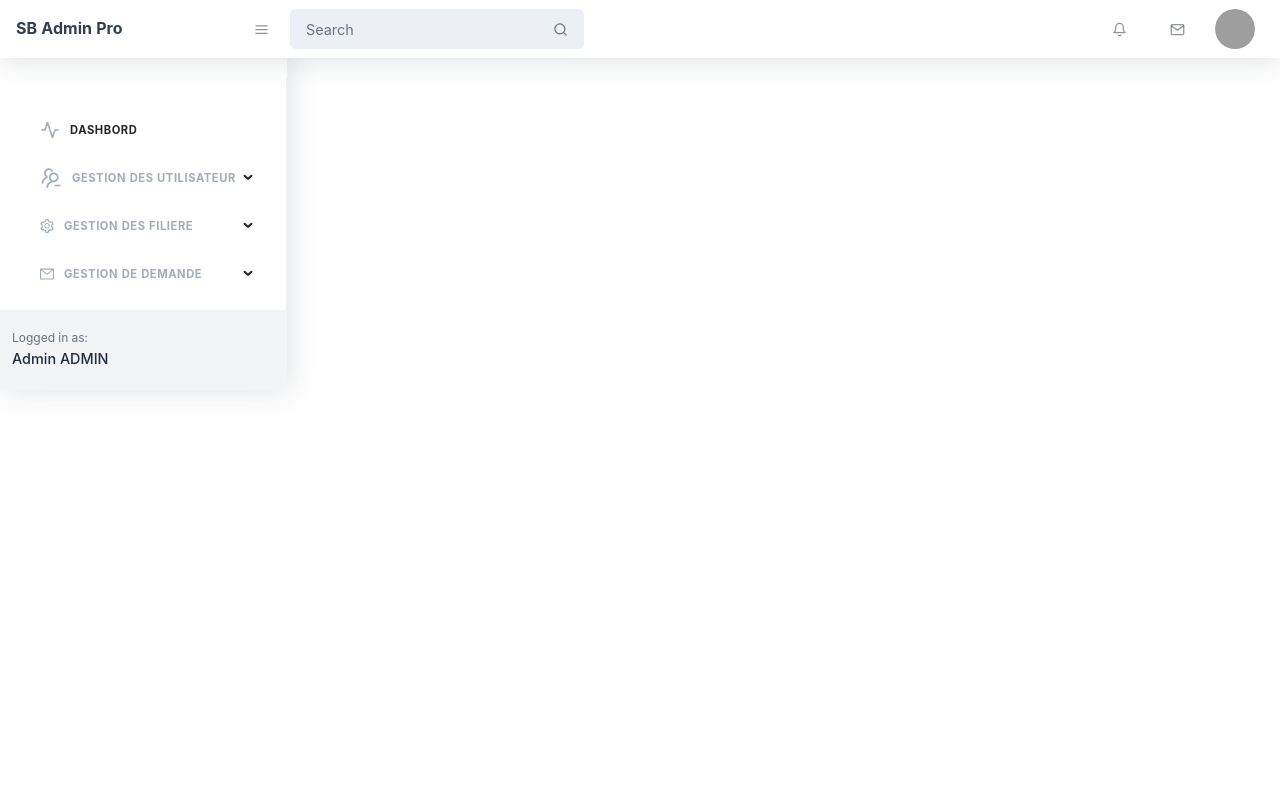
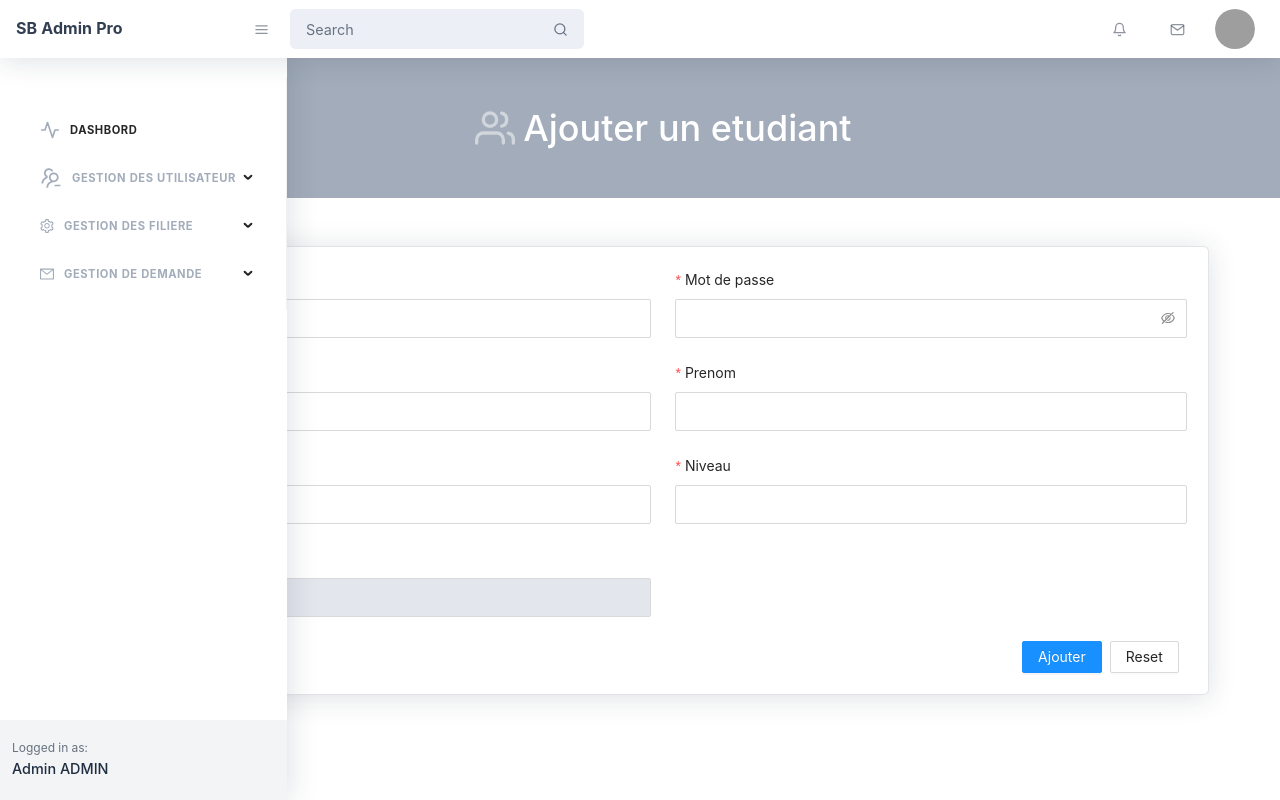
Before and after one commit to Abdelouahedd/gestion_etudiants, a React (Create React App) app in the folder front/front-react/: page /ajouEt in a window 1280 px wide. Built offline with nearby package versions, Linux system fonts and the light colour scheme; grey boxes are pictures that could not be loaded.

Commit message:
component add student

```diff
--- a/front/front-react/src/component/etudiants/AjouEtudiant.jsx
+++ b/front/front-react/src/component/etudiants/AjouEtudiant.jsx
@@ -0,0 +1,148 @@
+import React, { useState } from 'react'
+import * as Icon from 'react-feather';
+import { Form, Row, Col, Input, Button } from 'antd';
+import { DownOutlined, UpOutlined } from '@ant-design/icons';
+
+export default function AjouEtudiant() {
+    const [form] = Form.useForm();
+
+    const inputs = [
+        {
+            name: "email",
+            label: "Email",
+            rules: [
+                { required: true, message: 'email required!!' },
+                { type: 'email', message: 'Incorrect email!' }
+            ]
+        },
+        {
+            label: "Mot de passe",
+            name: "password",
+            rules: [{ required: true, message: 'mot de passe required !' }]
+        },
+        {
+            name: "nom",
+            label: "Nom",
+            rules: [{ required: true, message: 'Nom required!!' },]
+        },
+        {
+            name: "prenom",
+            label: "Prenom",
+            rules: [{ required: true, message: 'Prenom required!!' },]
+        },
+        {
+            name: "cne",
+            label: "CNE",
+            rules: [{ required: true, message: 'cne required!!' },]
+        },
+        {
+            name: "niveau",
+            label: "Niveau",
+            rules: [{ required: true, message: 'niveau required!!' },]
+        },
+        {
+            name: "role",
+            label: "Role",
+            value: "ETUDIANT",
+            rules: [{ required: true, message: 'Role required!!' },]
+        },
+    ];
+
+    const getFields = () => {
+        const children = [];
+        for (let i = 0; i < inputs.length; i++) {
+            children.push(
+                inputs[i].name === "role" ?
+                    (<Col span={12} key={i}>
+                        <Form.Item
+                            name={inputs[i].name}
+                            label={inputs[i].label}
+                            rules={inputs[i].rules}
+                            initialValue="ETUDIANT"
+                        >
+                            <Input size="middle" className="form-control py-2" readOnly value="ETUDIANT" />
+                        </Form.Item>
+                    </Col>)
+                    :
+                    (<Col span={12} key={i}>
+                        <Form.Item
+                            name={inputs[i].name}
+                            label={inputs[i].label}
+                            rules={inputs[i].rules}
+                        >
+                            {
+                                inputs[i].name === "password" ?
+                                    <Input.Password size="middle" className="form-control py-2" /> :
+                                    <Input size="middle" className="form-control py-2" />
+                            }
+                        </Form.Item>
+                    </Col>)
+            );
+        }
+        return children;
+    };
+
+    const onFinish = values => {
+        console.log('Received values of form: ', values);
+    };
+    return (
+        <div id="layoutSidenav_content">
+            <main>
+                <header className="page-header page-header-dark bg-gray-500">
+                    <div className="container">
+                        <div className="page-header-content pt-4">
+                            <div className="row align-items-center justify-content-center">
+                                <div className="col-auto mt-4">
+                                    <h1 className="page-header-title">
+                                        <div className="page-header-icon">
+                                            {/* <i className="fa fa-user text-white-50" aria-hidden="true"></i> */}
+                                            <Icon.Users className="feather-xl text-white-50" />
+                                        </div>
+                                   Ajouter un etudiant
+                                </h1>
+                                </div>
+                            </div>
+                        </div>
+                    </div>
+                </header>
+                <div className="container mt-5">
+                    <div className="row">
+                        <div className="col-xxl-12 col-xl-12">
+                            <div className="card mb-4">
+                                <div className="card-body">
+                                    <div className="datatable">
+                                        <Form
+                                            form={form}
+                                            name="advanced_search"
+                                            className="ant-advanced-search-form"
+                                            onFinish={onFinish}
+                                            layout="vertical"
+                                        >
+                                            <Row gutter={24}>{getFields()}</Row>
+                                            <Row>
+                                                <Col span={24} style={{ textAlign: 'right' }}>
+                                                    <Button type="primary" htmlType="submit">
+                                                        Ajouter
+                                                    </Button>
+                                                    <Button
+                                                        style={{ margin: '0 8px' }}
+                                                        onClick={() => {
+                                                            form.resetFields();
+                                                        }}
+                                                    >
+                                                        Reset
+                                                    </Button>
+                                                </Col>
+                                            </Row>
+                                        </Form>
+                                    </div>
+                                </div>
+                            </div>
+                        </div>
+                    </div>
+                </div>
+            </main>
+
+        </div>
+    )
+}
--- a/front/front-react/src/routes/Routes.js
+++ b/front/front-react/src/routes/Routes.js
@@ -4,11 +4,13 @@ import { Route, Switch } from "react-router-dom";
 
 const Main = lazy(() => import("../component/main/Main"));
 const ListEtudiant = lazy(() => import("../component/etudiants/listEtudiant"));
+const AjouEtudiant = lazy(() => import("../component/etudiants/AjouEtudiant"));
 
 const Routes = () => (
     <Switch>
         <Route path='/' component={Main} exact />
         <Route path='/listEtudiant' component={ListEtudiant} exact />
+        <Route path='/ajouEt' component={AjouEtudiant} exact />
     </Switch>
 );
 export default Routes;
```
